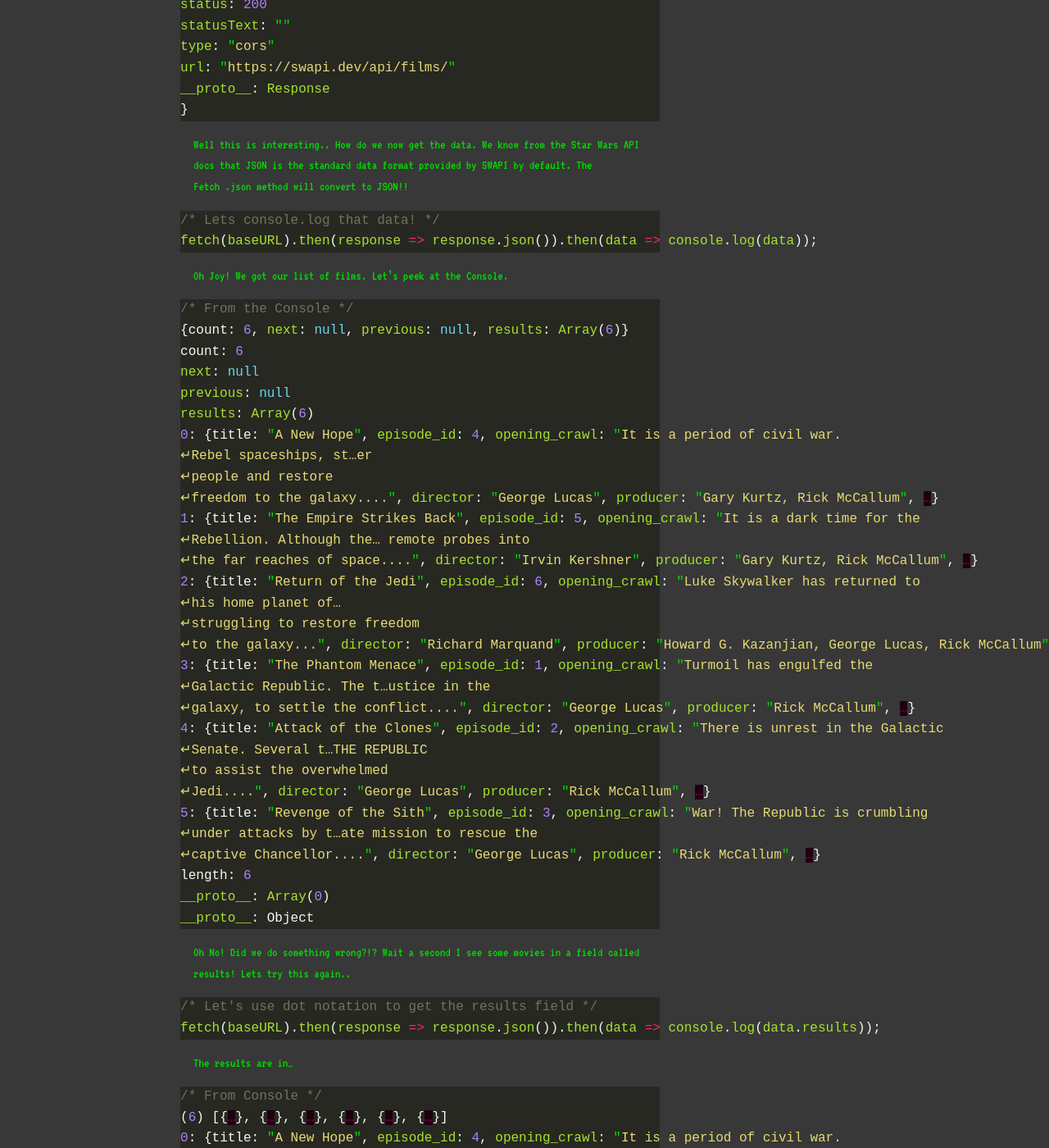
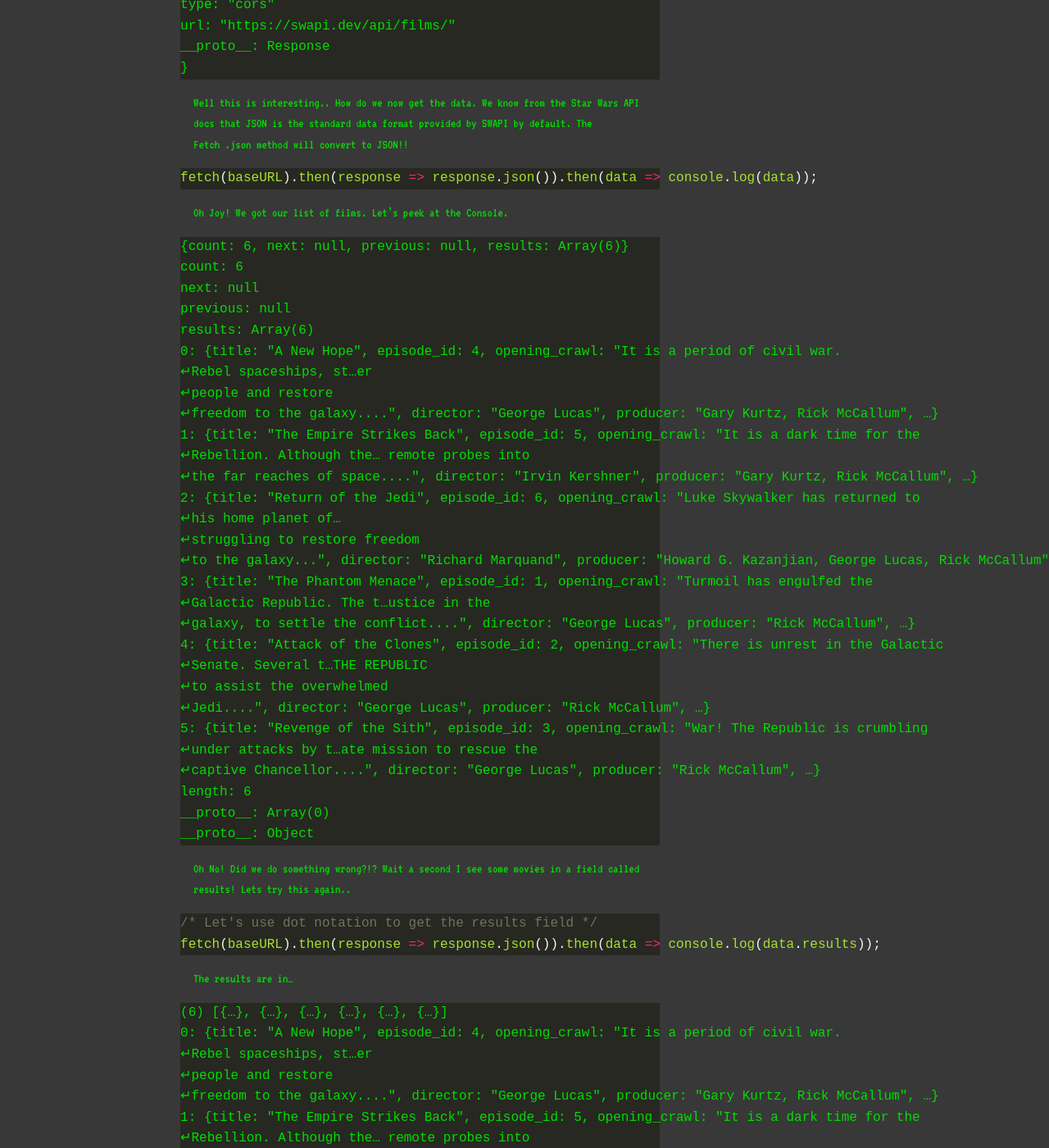
Before and after one commit to BradFabian/personalblog, a Jekyll site: the page built from _posts/2022-10-13-GotJSON.md, in a window 1280 px wide and 1400 px high, scrolled down 1060 px. Shown: the whole window at 82% size. Built offline with Jekyll 4.4.1, drawn with Linux system fonts in a browser that asks for light colours; some of the changed text lies outside the part shown.

Commit message:
updated post with console supportr

```diff
--- a/_posts/2022-10-13-GotJSON.md
+++ b/_posts/2022-10-13-GotJSON.md
@@ -21,12 +21,12 @@ fetch(baseURL);
 
 Fetch will return a Promise. In order to do anything with what we fetched it needs to be written in a .then call which returns a promise:
 {% highlight javascript %}
-/* Add an then call to handle the response and console.log the response*/
+
 fetch(baseURL).then(response => console.log(response))
 {% endhighlight %}
 I wanted to console.log the response to show that fetch is responding back with an object..
-{% highlight javascript %}
-/* From Console */
+{% highlight console %}
+
 {Response
 body: ReadableStream
 bodyUsed: false
@@ -42,12 +42,12 @@ __proto__: Response
 {% endhighlight %}
 Well this is interesting.. How do we now get the data. We know from the Star Wars API docs that JSON is the standard data format provided by SWAPI by default. The Fetch .json method will convert to JSON!!
 {% highlight javascript %}
-/* Lets console.log that data! */
+
 fetch(baseURL).then(response => response.json()).then(data => console.log(data));
 {% endhighlight %}
 Oh Joy! We got our list of films. Let's peek at the Console.
-{% highlight javascript %}
-/* From the Console */
+{% highlight console %}
+
 {count: 6, next: null, previous: null, results: Array(6)}
 count: 6
 next: null
@@ -84,8 +84,8 @@ Oh No! Did we do something wrong?!? Wait a second I see some movies in a field c
 fetch(baseURL).then(response => response.json()).then(data => console.log(data.results));
 {% endhighlight %}
 The results are in…
-{% highlight javascript %}
-/* From Console */
+{% highlight console %}
+
 (6) [{…}, {…}, {…}, {…}, {…}, {…}]
 0: {title: "A New Hope", episode_id: 4, opening_crawl: "It is a period of civil war.
 ↵Rebel spaceships, st…er
```
